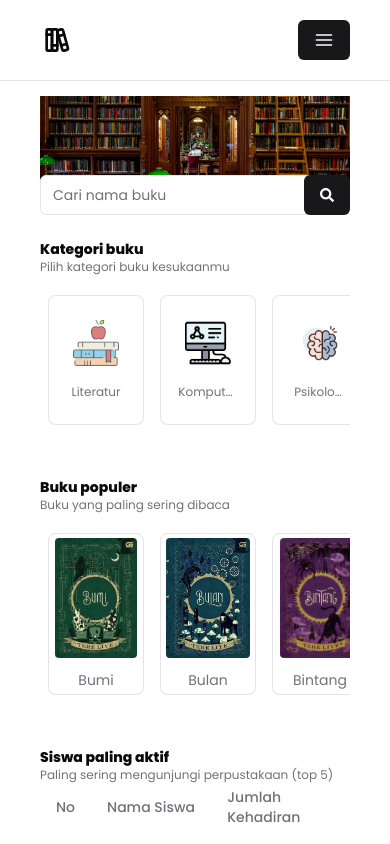
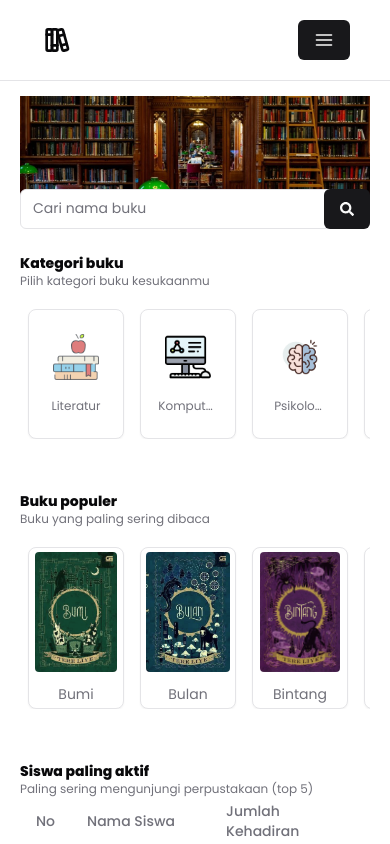
Before and after one commit to zackdesu/perpustakaanmayangmengurai, a React (Vite) app in the folder client/: page / in a window 390 px wide. Shown: the top 844 px of the page. Built offline with nearby package versions, Linux system fonts and the light colour scheme.

Commit message:
fix: margin

```diff
--- a/client/src/pages/layout.tsx
+++ b/client/src/pages/layout.tsx
@@ -7,7 +7,7 @@ const Layout = () => {
     <>
       <Navbar />
       <ScrollRestoration />
-      <section className="py-24 mx-10">
+      <section className="py-24 mx-5 md:mx-10">
         <Outlet />
       </section>
       <Footer />
```
